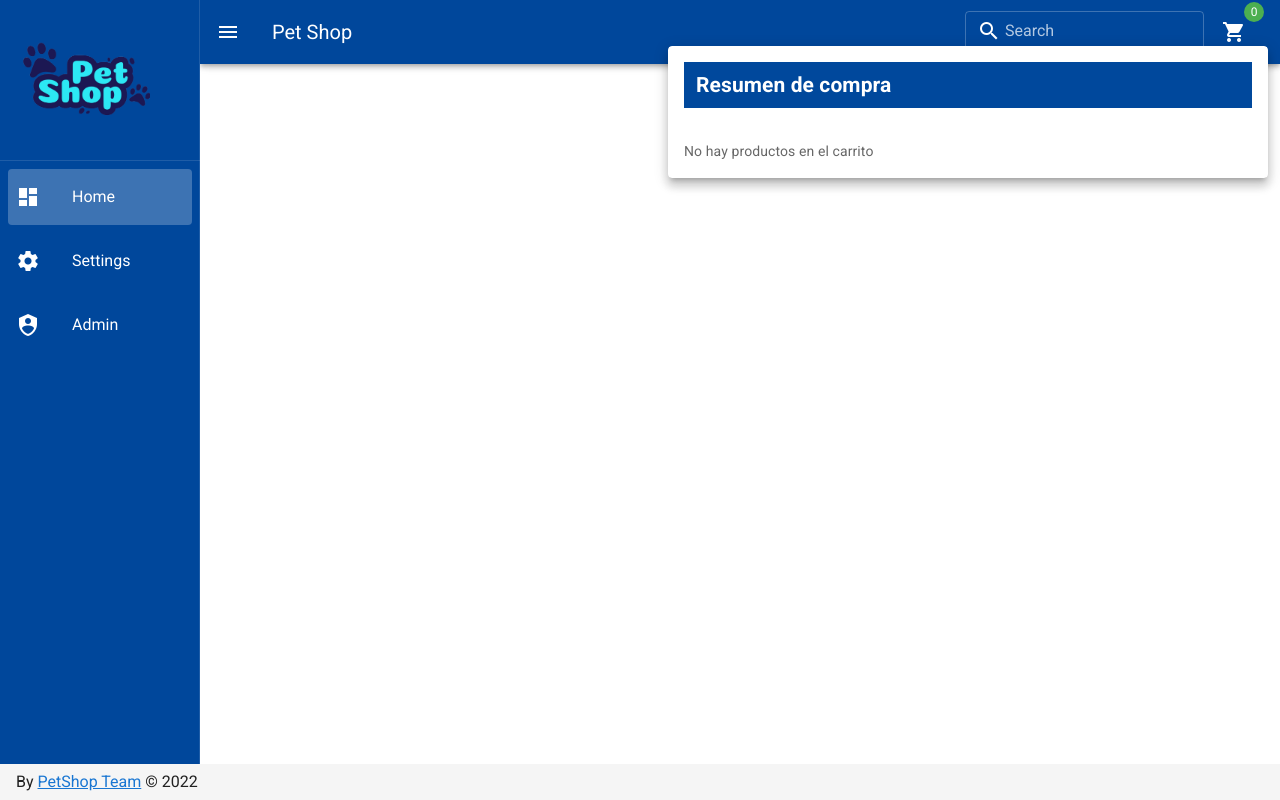
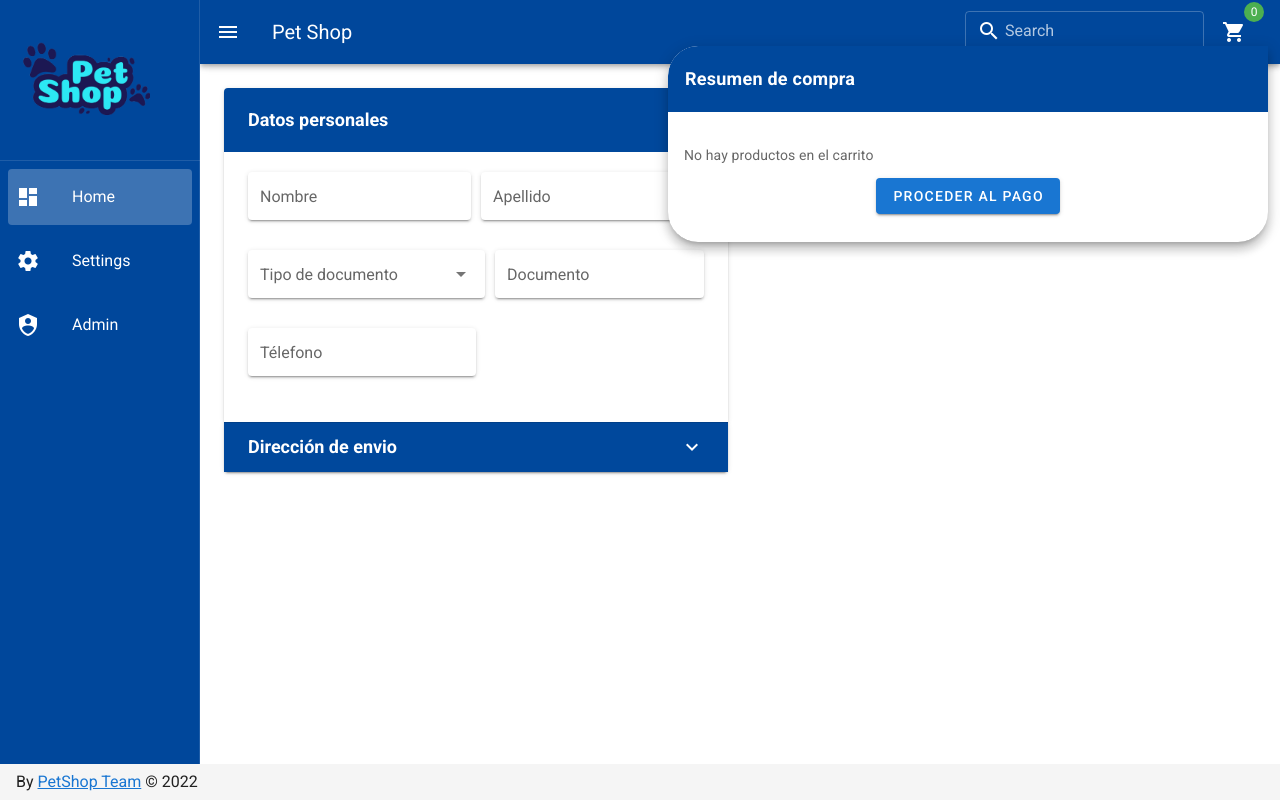
Before and after one commit to j17hernandez/pet-shop, a Nuxt app: page /payment_gateway in a window 1280 px wide. Both pictures are taken after a click on the button 1234 px from the left and 32 px from the top of the page. Built offline with nearby package versions, Linux system fonts and the light colour scheme.

Commit message:
Payment gateway added, code refactor and styles updated

```diff
--- a/components/cardProducto.vue
+++ b/components/cardProducto.vue
@@ -160,6 +160,7 @@ export default {
       // this.addCart(i)
       this.itemSelected = i
       this.modalDetail = true
+      this.cantidad = 0
     },
     closeModal() {
       this.modalDetail = false
--- a/components/listaCarrito.vue
+++ b/components/listaCarrito.vue
@@ -1,13 +1,17 @@
 <template>
+  <v-card width="600px" class="card_list_cart">
+    <v-card-title class="card_title">
+      <v-col cols="12">
+        <h2 class="card_title_cart">Resumen de compra</h2>
+      </v-col>
+    </v-card-title>
+    <v-card-text>
       <v-container>
         <v-row class="text-left">
-      <v-col cols="12" class="BuyCaTtitle">
-        <h2 style="color: white">Resumen de compra</h2>
-      </v-col>
           <v-container class="cart_list">
             <v-col v-for="(item, i) in getItems" :key="i" cols="12">
               <v-row>
-            <v-col>
+                <v-col sm="2" md="2" lg="2">
                   <v-img
                     :src="item.photo"
                     :lazy-src="require('assets/img/jar-loading.gif')"
@@ -18,11 +22,11 @@
                     class="image"
                   />
                 </v-col>
-            <v-col>
+                <v-col sm="2" md="3" lg="3">
                   <h5>{{ item.name }}</h5>
                   <span> ${{ formatter.format(item.price) }} </span>
                 </v-col>
-            <v-col cols="12" sm="12" md="4">
+                <v-col md="3" lg="3" sm="3">
                   <v-text-field
                     v-model="item.cantidad"
                     outlined
@@ -33,8 +37,10 @@
                     @click:append-outer="updateCart(item)"
                   />
                 </v-col>
-            <v-col> Sub-total: {{ getSubtotal(item.subtotal) }} </v-col>
-            <v-col class="text-center">
+                <v-col sm="3" md="3" lg="3">
+                  Sub-total: {{ getSubtotal(item.subtotal) }}
+                </v-col>
+                <v-col sm="2" md="1" lg="1" class="text-center">
                   <v-btn icon @click="deleteItemCart(item)">
                     <v-icon>mdi-delete</v-icon>
                   </v-btn>
@@ -47,12 +53,25 @@
           </span>
           <span v-else>Total: ${{ formatter.format(getTotal) }}</span>
         </v-row>
+        <v-row v-if="showPayButton">
+          <v-col justify-center class="text-center">
+            <v-btn color="primary" @click="sendPay"> Proceder al pago </v-btn>
+          </v-col>
+        </v-row>
       </v-container>
+    </v-card-text>
+  </v-card>
 </template>
 <script>
 import { mapState, mapActions } from 'vuex'
 export default {
   name: 'ListCart',
+  props: {
+    showPayButton: {
+      type: Boolean,
+      default: false,
+    },
+  },
   data() {
     return {
       cantidad: 0,
@@ -91,25 +110,29 @@ export default {
     getSubtotal(subtotal) {
       return `$ ${this.formatter.format(subtotal)}`
     },
+    sendPay() {
+      this.$router.push('/payment_gateway')
+    },
   },
 }
 </script>
 
 <style lang="scss" scoped>
-.BuyCaTtitle {
+.card_title {
   background-color: #00489c;
+  padding: 5px;
 }
 
-.v-card__text {
-  background-color: #00489c;
-  border-radius: 20px 20px 0px 0px;
+.card_title_cart {
+  color: white;
+  font-size: 18px;
 }
 
 .cart_list {
   max-height: 400px;
   overflow: auto;
 }
-.FooterCar {
-  border-radius: 0px 0px 20px 20px;
+.card_list_cart {
+  border-radius: 30px 0px 30px 30px;
 }
 </style>
--- a/layouts/default.vue
+++ b/layouts/default.vue
@@ -59,7 +59,11 @@
           clearable
         />
       </div>
-      <v-menu offset-y :close-on-content-click="false">
+      <v-menu
+        offset-y
+        :close-on-content-click="false"
+        content-class="menu_cart"
+      >
         <template #activator="{ on, attrs }">
           <v-badge class="mr-4" color="green" :content="getCountCart">
             <v-btn icon small v-bind="attrs" v-on="on">
@@ -67,11 +71,8 @@
             </v-btn>
           </v-badge>
         </template>
-        <v-card width="600px">
-          <v-card-text>
-            <ListCart />
-          </v-card-text>
-        </v-card>
+
+        <ListCart show-pay-button />
       </v-menu>
     </v-app-bar>
     <v-main>
@@ -146,3 +147,8 @@ export default {
   },
 }
 </script>
+<style scoped>
+.menu_cart {
+  border-radius: 30px 0px 30px 30px;
+}
+</style>
--- /dev/null
+++ b/pages/payment_gateway.vue
@@ -0,0 +1,110 @@
+<template>
+  <v-container justify="center" align="center">
+    <v-row>
+      <v-col cols="12" lg="6" md="6" sm="12">
+        <v-expansion-panels v-model="panels" accordion>
+          <v-expansion-panel>
+            <v-expansion-panel-header class="accordion__header">
+              <h2 class="accordion__header__title">Datos personales</h2>
+              <template #actions>
+                <v-icon color="white"> mdi-chevron-down </v-icon>
+              </template>
+            </v-expansion-panel-header>
+            <v-expansion-panel-content>
+              <div class="mt-5">
+                <v-form ref="form" lazy-validation>
+                  <div class="form-group">
+                    <v-text-field label="Nombre" solo />
+                    <v-text-field label="Apellido" solo />
+                  </div>
+                  <div class="form-group">
+                    <v-select
+                      :items="type_documents"
+                      item-text="name"
+                      label="Tipo de documento"
+                      solo
+                      return-object
+                    />
+                    <v-text-field label="Documento" solo />
+                  </div>
+                  <v-row class="form-group" no-gutters>
+                    <v-col cols="12" md="6" sm="12">
+                      <v-text-field label="Télefono" solo />
+                    </v-col>
+                  </v-row>
+                </v-form>
+              </div>
+            </v-expansion-panel-content>
+          </v-expansion-panel>
+          <v-expansion-panel>
+            <v-expansion-panel-header class="accordion__header">
+              <h2 class="accordion__header__title">Dirección de envio</h2>
+              <template #actions>
+                <v-icon color="white"> mdi-chevron-down </v-icon>
+              </template>
+            </v-expansion-panel-header>
+            <v-expansion-panel-content>
+              <div class="mt-5">
+                <v-form ref="form" lazy-validation>
+                  <div class="form-group">
+                    <v-text-field label="Departamento" solo />
+                    <v-text-field label="Ciudad" solo />
+                  </div>
+                  <div class="form-group">
+                    <v-text-field label="Localidad" solo />
+                    <v-text-field label="Dirección" solo />
+                  </div>
+                </v-form>
+              </div>
+            </v-expansion-panel-content>
+          </v-expansion-panel>
+        </v-expansion-panels>
+      </v-col>
+      <v-col cols="12" lg="6" md="6" sm="12">
+        <ListCart />
+      </v-col>
+    </v-row>
+  </v-container>
+</template>
+
+<script>
+import ListCart from '@/components/listaCarrito.vue'
+export default {
+  name: 'PaymentGateway',
+  components: {
+    ListCart,
+  },
+  data() {
+    return {
+      panels: 0,
+      type_documents: [
+        {
+          id: 1,
+          name: 'Cédula',
+        },
+        {
+          id: 2,
+          name: 'Cédula de extranjería',
+        },
+        {
+          id: 3,
+          name: 'Tarjeta de identidad',
+        },
+      ],
+    }
+  },
+}
+</script>
+<style>
+.accordion__header {
+  background-color: #00489c;
+}
+.accordion__header__title {
+  color: white;
+  font-size: 18px;
+}
+.form-group {
+  display: flex;
+  gap: 10px;
+}
+</style>
```
Lines whose indentation alone changed are shown as unchanged.
